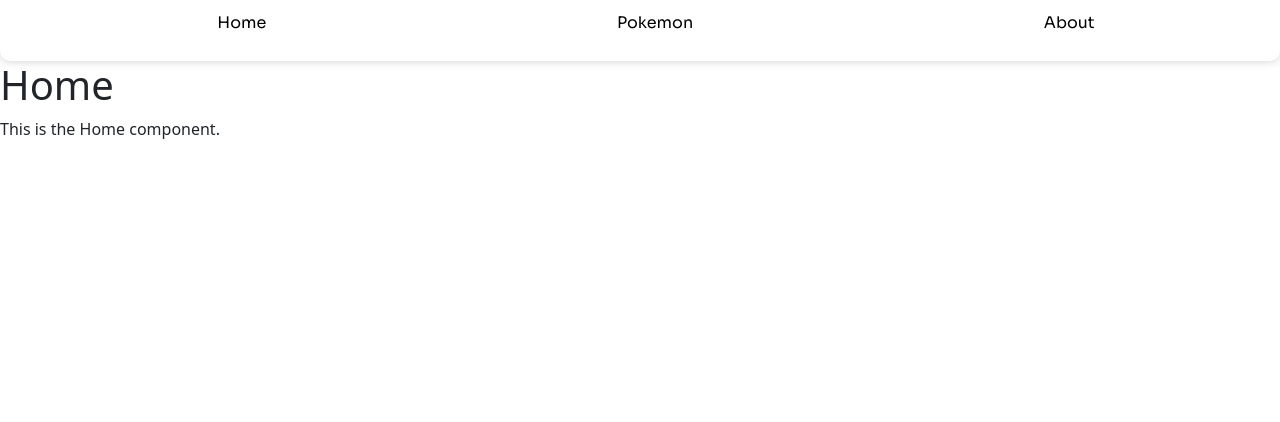
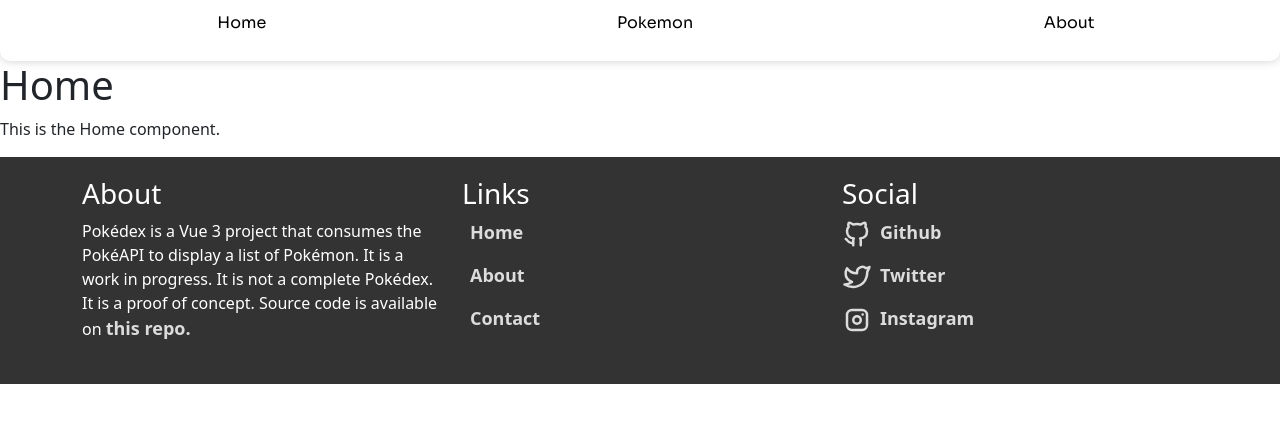
Before and after one commit to Fercho5656/Pokedex, a Vue app: page / in a window 1280 px wide. Shown: the top 422 px of the page. Built offline with nearby package versions, Linux system fonts and the light colour scheme; no server answers.

Commit message:
Added Footer to all pages

```diff
--- a/src/App.vue
+++ b/src/App.vue
@@ -1,14 +1,17 @@
 <template>
   <Navbar />
   <router-view />
+  <Footer />
 </template>
 
 <script>
 import Navbar from "./components/Navbar.vue";
+import Footer from "./components/Footer.vue";
 export default {
   name: "App",
   components: {
     Navbar,
+    Footer
   },
 };
 </script>
```
